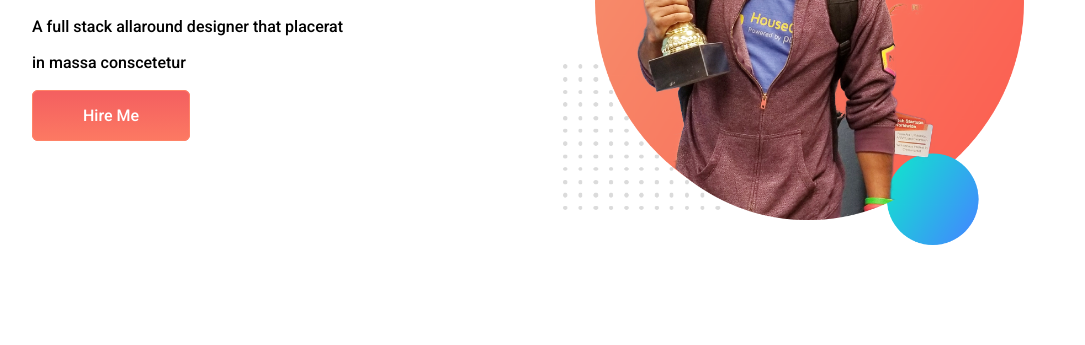
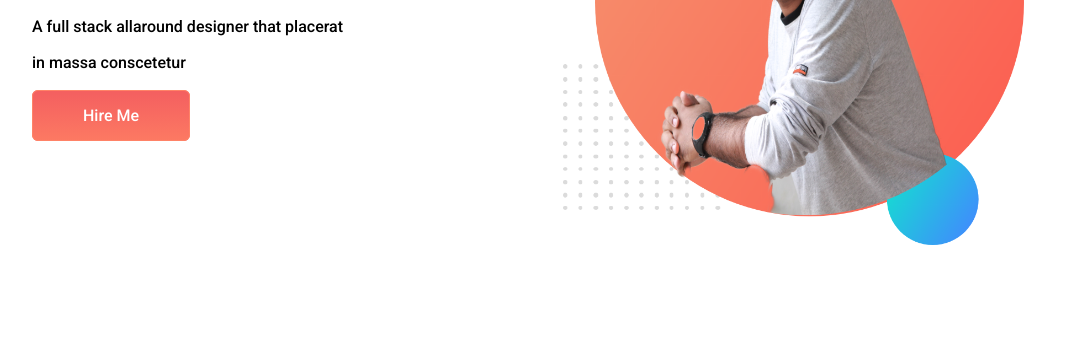
Before and after one commit to rangerbd/main-portfolio, a plain HTML site: page index.html in a window 1280 px wide. Shown: the part 302-647 px from the top of the page, without its empty margins (102-1187 px from the left). Drawn offline with Linux system fonts and the light colour scheme.

```diff
--- a/index.html
+++ b/index.html
@@ -34,7 +34,7 @@
 
         <div class="side-sec">
 
-            <img src="images/jhankar.png">
+            <img src="images/my 1.png">
 
         </div>
     </section>
```
Also changed, not shown: images/Group 33080.png (added), images/Group 33082.png (added), images/Group 33083.png (added), images/Group 33084.png (added), images/Group 33085.png (added), images/Group 33086.png (added), images/my 1.png (added), 5 other files.
